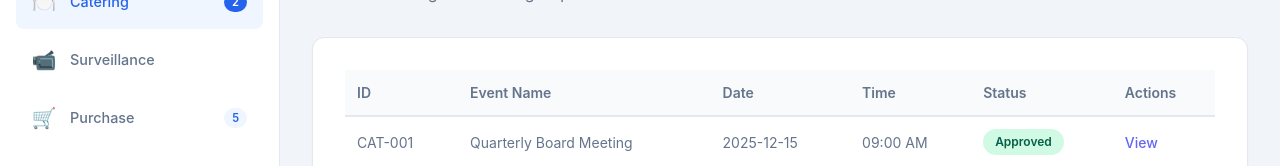
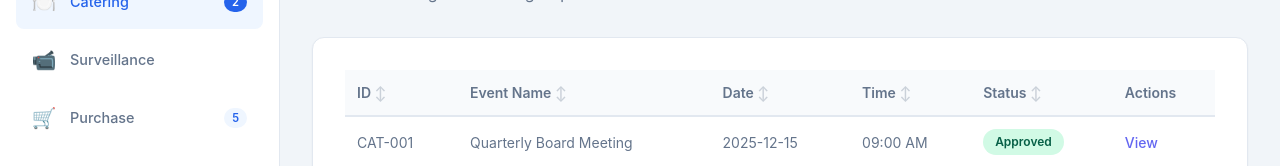
Before and after one commit to vpteruel/hpha-back-office-system, a React app in the folder apps/frontend/: page /forms/catering in a window 1280 px wide. Shown: the part 177-343 px from the top of the page. Built offline with nearby package versions, Linux system fonts and the light colour scheme; the HTML template or start-up script is replaced by a standard one.

Commit message:
feat: implement sorting functionality in CateringList component

```diff
--- a/apps/frontend/src/pages/forms/catering/CateringList.tsx
+++ b/apps/frontend/src/pages/forms/catering/CateringList.tsx
@@ -99,14 +99,46 @@ const mockData: CateringRequest[] = [
 
 export function CateringList() {
   const [currentPage, setCurrentPage] = useState(1);
+  const [sortConfig, setSortConfig] = useState<{
+    key: keyof CateringRequest | null;
+    direction: "asc" | "desc";
+  }>({ key: null, direction: "asc" });
   const itemsPerPage = 5;
 
-  const totalPages = Math.ceil(mockData.length / itemsPerPage);
+  const handleSort = (key: keyof CateringRequest) => {
+    let direction: "asc" | "desc" = "asc";
+    if (sortConfig.key === key && sortConfig.direction === "asc") {
+      direction = "desc";
+    }
+    setSortConfig({ key, direction });
+  };
+
+  const sortedData = [...mockData].sort((a, b) => {
+    if (!sortConfig.key) return 0;
+
+    const aValue = a[sortConfig.key];
+    const bValue = b[sortConfig.key];
+
+    if (aValue < bValue) {
+      return sortConfig.direction === "asc" ? -1 : 1;
+    }
+    if (aValue > bValue) {
+      return sortConfig.direction === "asc" ? 1 : -1;
+    }
+    return 0;
+  });
+
+  const totalPages = Math.ceil(sortedData.length / itemsPerPage);
   const startIndex = (currentPage - 1) * itemsPerPage;
-  const currentItems = mockData.slice(startIndex, startIndex + itemsPerPage);
+  const currentItems = sortedData.slice(startIndex, startIndex + itemsPerPage);
 
   const handlePageChange = (page: number) => {
     setCurrentPage(page);
+  };
+
+  const renderSortIcon = (key: keyof CateringRequest) => {
+    if (sortConfig.key !== key) return <span style={{ opacity: 0.3 }}>↕</span>;
+    return sortConfig.direction === "asc" ? "↑" : "↓";
   };
 
   return (
@@ -144,11 +176,36 @@ export function CateringList() {
           <table>
             <thead>
               <tr>
-                <th>ID</th>
-                <th>Event Name</th>
-                <th>Date</th>
-                <th>Time</th>
-                <th>Status</th>
+                <th
+                  onClick={() => handleSort("id")}
+                  style={{ cursor: "pointer" }}
+                >
+                  ID {renderSortIcon("id")}
+                </th>
+                <th
+                  onClick={() => handleSort("event_name")}
+                  style={{ cursor: "pointer" }}
+                >
+                  Event Name {renderSortIcon("event_name")}
+                </th>
+                <th
+                  onClick={() => handleSort("event_date")}
+                  style={{ cursor: "pointer" }}
+                >
+                  Date {renderSortIcon("event_date")}
+                </th>
+                <th
+                  onClick={() => handleSort("event_time")}
+                  style={{ cursor: "pointer" }}
+                >
+                  Time {renderSortIcon("event_time")}
+                </th>
+                <th
+                  onClick={() => handleSort("status")}
+                  style={{ cursor: "pointer" }}
+                >
+                  Status {renderSortIcon("status")}
+                </th>
                 <th>Actions</th>
               </tr>
             </thead>
```
